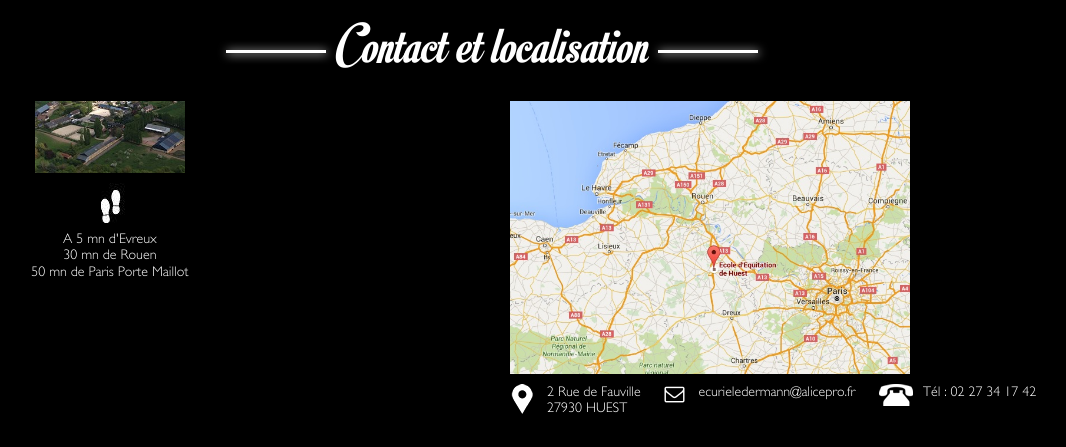
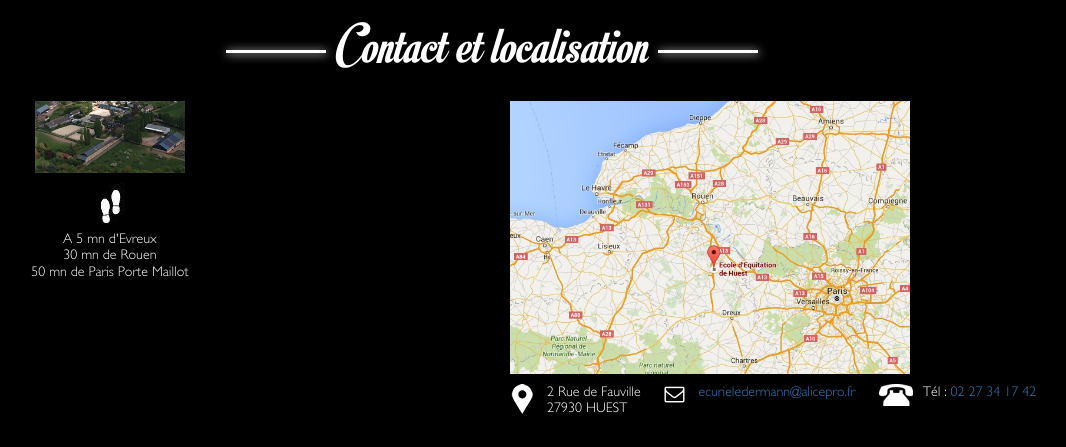
Before and after one commit to Stevensc92/equitation, a PHP site: page / in a window 1280 px wide. Shown: the part 4723-5170 px from the top of the page, without its empty margins (148-1214 px from the left). Run offline with PHP 8.4, Linux system fonts and the light colour scheme; some libraries are stand-ins or nearby versions.

Commit message:
add link callto and mailto

```diff
--- a/Public/index.php
+++ b/Public/index.php
@@ -382,11 +382,11 @@
 						</span>
 						<span class="mail">
 							<i class="fa fa-envelope-o" aria-hidden="true" style="font-size:20px; float:left;"></i>
-							<span class="txt">&nbsp;ecurieledermann@alicepro.fr</span>
+							<span class="txt">&nbsp;<a href="mailto:ecurieledermann@alicepro.fr">ecurieledermann@alicepro.fr</a></span>
 						</span>
 						<span class="number">
 							<img src="./img/icone_tel.png" alt="Telephone" />
-							<span class="txt">Tél : 02 27 34 17 42</span>
+							<span class="txt">Tél : <a href="callto:0227341742">02 27 34 17 42</a></span>
 						</span>
 					</div>
 				</div>
```
